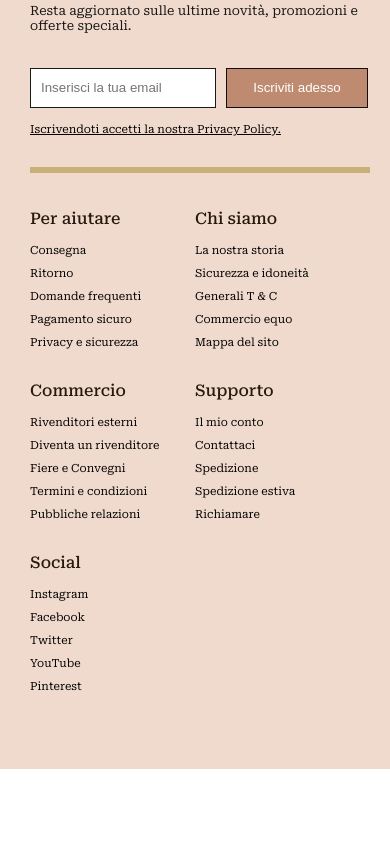
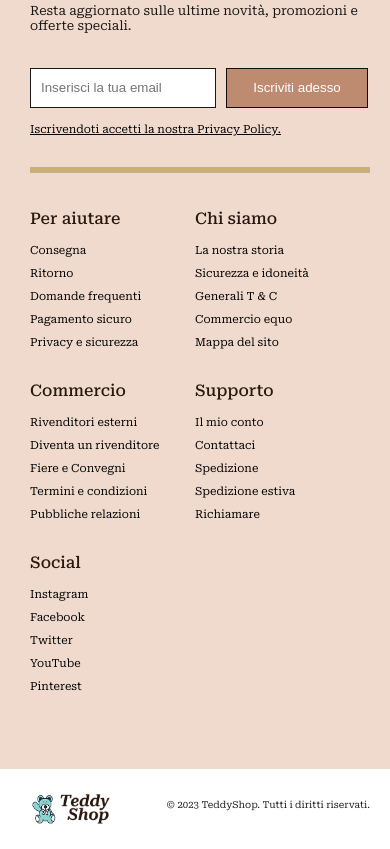
Before and after one commit to GabriellaFranco/E-commerceProject, a plain HTML site: page index.html in a window 390 px wide. Shown: the part 5605-6454 px from the top of the page. Before the commit the page ends 6374 px from the top, so only its background shows below. Drawn offline with Linux system fonts and the light colour scheme.

Commit message:
Footer - adicionada responsividade mobile

```diff
--- a/index.html
+++ b/index.html
@@ -13,6 +13,7 @@
     <link rel="stylesheet" href="styles/section6.css">
     <link rel="stylesheet" href="styles/section7.css">
     <link rel="stylesheet" href="styles/section8.css">
+    <link rel="stylesheet" href="styles/footer.css">
     <link
       href="https://fonts.googleapis.com/css2?family=Roboto+Serif:ital,wght@0,100;0,200;0,300;0,400;0,500;0,600;0,700;0,800;0,900;1,100;1,200;1,300;1,400;1,500;1,600;1,700;1,800;1,900&display=swap"
       rel="stylesheet">
@@ -419,7 +420,15 @@
           </div>
         </div>
       </section>
-
+      <footer class="footer">
+        <div class="footer-content">
+          <div class="footer-images">
+            <img src="assets/Teddy navbar logo.png" alt="Teddy Bear" class="teddy-bear">
+            <img src="assets/Teddy Shop navbar logo.png" alt="Teddy Shop" class="teddy-shop">
+          </div>
+          <p>© 2023 TeddyShop. Tutti i diritti riservati.</p>
+        </div>
+      </footer>
       <script src="./scripts/index.js"></script>
   </body>
 
--- /dev/null
+++ b/styles/footer.css
@@ -0,0 +1,60 @@
+.footer {
+    background-color: #FFFFFF;
+    color: #000000E5;
+    padding: 20px 0;
+}
+
+.footer-content {
+    max-width: 1200px;
+    margin-left: 40px;
+    padding: 0;
+    display: flex;
+    justify-content: space-between;
+    align-items: center;
+}
+
+.footer-images {
+    display: flex;
+    align-items: center;
+    gap: 10px;
+}
+
+.teddy-bear {
+    width: 50px;
+    height: auto;
+}
+
+.teddy-shop {
+    width: 80px;
+    height: auto;
+}
+
+.footer p {
+    font-size: 0.9rem;
+    margin-right: -230px;
+}
+
+@media (max-width: 768px) {
+    .footer-content {
+        margin-left: 20px;
+        flex-direction: row;
+        align-items: flex-start;
+    }
+
+    .teddy-bear {
+        margin-left: 10px;
+        height: 40px;
+        width: 30px;
+    }
+
+    .teddy-shop {
+        margin-left: -10px;
+        height: 30px;
+        width: 50px;
+    }
+
+    .footer p {
+        margin-right: 20px;
+        font-size: 0.6rem;
+    }
+}
```
